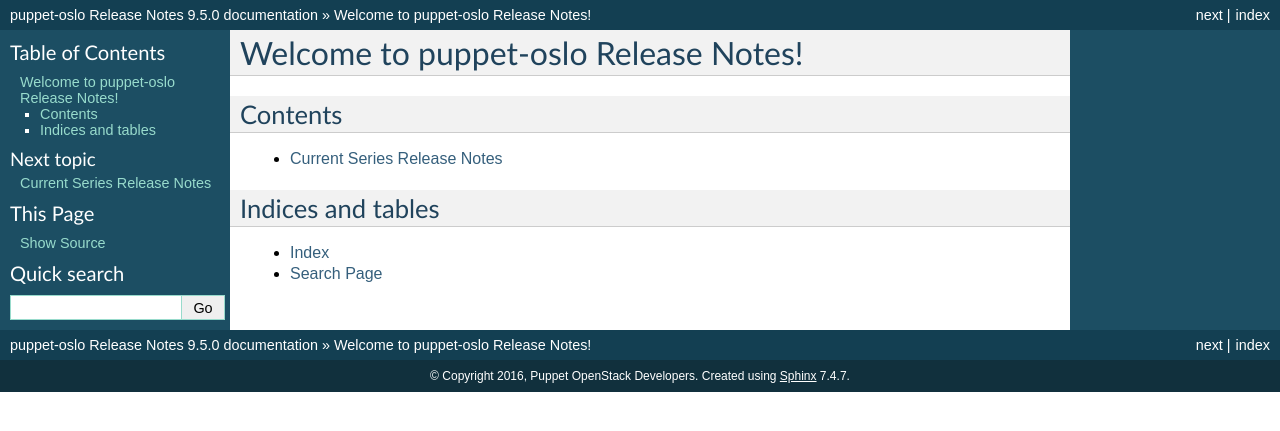
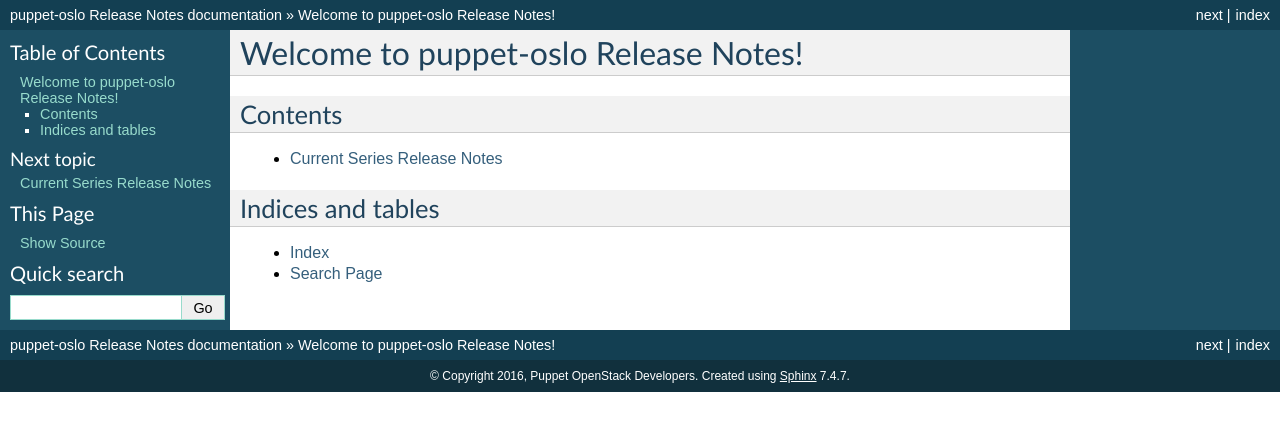
Before and after one commit to openstack/puppet-oslo, a Sphinx documentation site: the page built from releasenotes/source/index.rst, in a window 1280 px wide. Shown: the top 431 px of the page. Built offline with Sphinx 7.4.7, drawn with Linux system fonts in a browser that asks for light colours.

Commit message:
Prepare for Newton post release
Prepare the metadata configuration for a new Newton release.

Change-Id: Id238fe0172202d1d786b50d74b90bb6493c28ee7

```diff
--- a/metadata.json
+++ b/metadata.json
@@ -1,6 +1,6 @@
 {
     "name": "openstack-oslo",
-  "version": "9.5.0",
+    "version": "9.6.0",
     "author": "OpenStack Contributors",
     "summary": "Puppet module for OpenStack Oslo",
     "license": "Apache-2.0",
@@ -47,7 +47,7 @@
         },
         {
             "name": "openstack/openstacklib",
-      "version_requirement": ">=9.5.0 <10.0.0"
+            "version_requirement": ">=9.6.0 <10.0.0"
         }
     ]
 }
--- a/releasenotes/source/conf.py
+++ b/releasenotes/source/conf.py
@@ -52,9 +52,9 @@
 # built documents.
 #
 # The short X.Y version.
-version = '9.5.0'
+version = ''
 # The full version, including alpha/beta/rc tags.
-release = '9.5.0'
+release = ''
 
 # The language for content autogenerated by Sphinx. Refer to documentation
 # for a list of supported languages.
```
Lines whose indentation alone changed are shown as unchanged.
